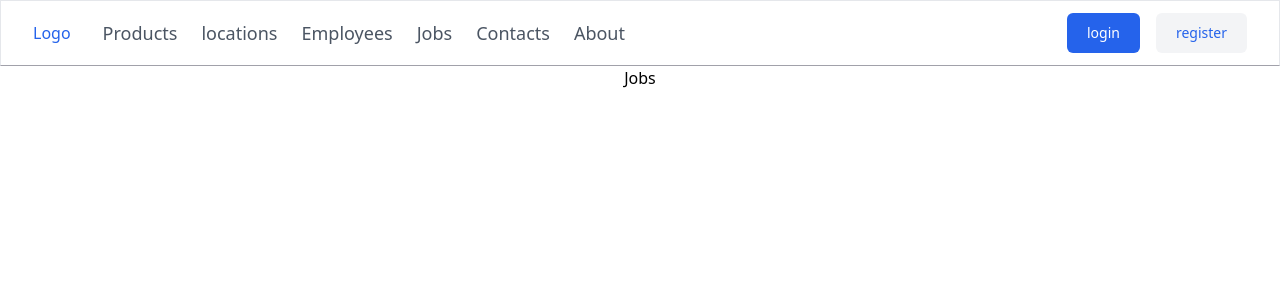
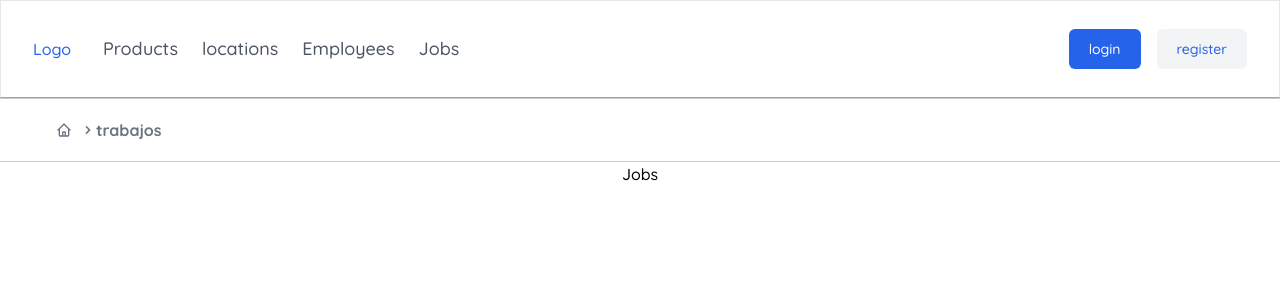
Before and after one commit to Jhonii10/APP-INDI-1, a React (Create React App) app: page /trabajos in a window 1280 px wide. Shown: the top 300 px of the page. Built offline with nearby package versions, Linux system fonts and the light colour scheme; the HTML template or start-up script is replaced by a standard one.

Commit message:
creacion de breadCrums

```diff
--- a/src/App.css
+++ b/src/App.css
@@ -1,4 +1,9 @@
+@import url('https://fonts.googleapis.com/css2?family=Fredoka+One&family=Yanone+Kaffeesatz&display=swap');
+@import url('https://fonts.googleapis.com/css2?family=Quicksand:wght@300;500;700&display=swap');
+
+
 .App {
+  font-family: 'Quicksand', sans-serif !important;
   text-align: center;
 }
 
--- /dev/null
+++ b/src/components/BreadCrums.jsx
@@ -0,0 +1,59 @@
+import React from 'react';
+import { Link, useLocation } from 'react-router-dom';
+
+const Breadcrumbs = () => {
+  const location = useLocation();
+  const pathnames = location.pathname.split('/').filter((x) => x);
+
+  return (
+    <nav className="flex text-gray-500 text-base px-14 h-16 border-y border-black border-opacity-20">
+      <ul className="flex space-x-2 items-center">
+        <li>
+          <Link to="/" className="hover:text-gray-700 ">
+          <span class="sr-only"> Home </span>
+
+          <svg
+           xmlns="http://www.w3.org/2000/svg"
+           class="h-4 w-4"
+           fill="none"
+           viewBox="0 0 24 24"
+           stroke="currentColor">
+           <path
+            stroke-linecap="round"
+            stroke-linejoin="round"
+            stroke-width="2"
+            d="M3 12l2-2m0 0l7-7 7 7M5 10v10a1 1 0 001 1h3m10-11l2 2m-2-2v10a1 1 0 01-1 1h-3m-6 0a1 1 0 001-1v-4a1 1 0 011-1h2a1 1 0 011 1v4a1 1 0 001 1m-6 0h6"
+            />
+           </svg>
+          </Link>
+        </li>
+        {
+          pathnames.map((name, index) => {
+          const routeTo = `/${pathnames.slice(0, index + 1).join('/')}`;
+          const isLast = index === pathnames.length - 1;
+          const breadcrumbClass = isLast ? 'font-semibold' : '';
+
+          return (
+            <li key={routeTo} className={`flex items-center ${breadcrumbClass}`}>
+            <li class="rtl:rotate-180">
+            <svg
+            xmlns="http://www.w3.org/2000/svg"
+            class="h-4 w-4"
+            viewBox="0 0 20 20"
+            fill="currentColor">
+            <path
+            fill-rule="evenodd"
+            d="M7.293 14.707a1 1 0 010-1.414L10.586 10 7.293 6.707a1 1 0 011.414-1.414l4 4a1 1 0 010 1.414l-4 4a1 1 0 01-1.414 0z"
+            clip-rule="evenodd"/>
+            </svg>
+              </li>
+              {isLast ? name : <Link to={routeTo} className="hover:text-gray-700">{name}</Link>}
+            </li>
+          );
+        })}
+      </ul>
+    </nav>
+  );
+};
+
+export default Breadcrumbs;
--- a/src/components/Navbar.jsx
+++ b/src/components/Navbar.jsx
@@ -21,15 +21,7 @@ const Navbar = () => {
     {
         label:'Jobs',
         url:'/trabajos'
-    },
-    {
-        label:'Contacts',
-        url:'/contactanos'
-    },
-    {
-        label:'About',
-        url:'/quienes-somos'
-    },
+    }
 
 
   ]
@@ -39,8 +31,8 @@ const Navbar = () => {
 
     return (
         <div>
-            <header className='bg-white border border-b-zinc-400'>
-                <div className='mx-auto flex h-16 max-w-screen-2xl items-center gap-8 px-4 sm:px-6 lg:px-8 ' >
+            <header className='bg-white border border-b-zinc-400 '>
+                <div className='mx-auto flex h-16 max-w-screen-2xl items-center gap-8 px-4 sm:px-6 lg:px-8 h-24 ' >
                     <NavLink className='block text-blue-600' to='/'>
                         <span className=''>Logo</span>
                     </NavLink>
@@ -48,6 +40,7 @@ const Navbar = () => {
                     <div className='flex flex-1 items-center justify-end md:justify-between'>
                     <nav aria-label="Site Nav" class="hidden md:block">
         <ul class="flex items-center gap-6 text-lg">
+
 
             {
                 menuItems.map((elements)=>{
--- a/src/components/SliderShow.jsx
+++ b/src/components/SliderShow.jsx
@@ -48,7 +48,7 @@ const SliderShow = () => {
       <div className='buttons'>
 
       {/* Botón para la diapositiva anterior */}
-      <button className="prev" onClick={prevImage}><svg xmlns="http://www.w3.org/2000/svg" id="Outline" viewBox="0 0 24 24" width="25" height="25"><path d="M19,11H9l3.29-3.29a1,1,0,0,0,0-1.42,1,1,0,0,0-1.41,0l-4.29,4.3A2,2,0,0,0,6,12H6a2,2,0,0,0,.59,1.4l4.29,4.3a1,1,0,1,0,1.41-1.42L9,13H19a1,1,0,0,0,0-2Z"/></svg></button>
+      <button className="prev" onClick={prevImage}><svg xmlns="http://www.w3.org/2000/svg" id="Outline" viewBox="0 0 24 24" width="25" height="25   "><path d="M19,11H9l3.29-3.29a1,1,0,0,0,0-1.42,1,1,0,0,0-1.41,0l-4.29,4.3A2,2,0,0,0,6,12H6a2,2,0,0,0,.59,1.4l4.29,4.3a1,1,0,1,0,1.41-1.42L9,13H19a1,1,0,0,0,0-2Z"/></svg></button>
 
       {/* Botón para la siguiente diapositiva */}
       <button className="next" onClick={nextImage}><svg xmlns="http://www.w3.org/2000/svg" id="Outline" viewBox="0 0 24 24" width="25" height="25"><path d="M18,12h0a2,2,0,0,0-.59-1.4l-4.29-4.3a1,1,0,0,0-1.41,0,1,1,0,0,0,0,1.42L15,11H5a1,1,0,0,0,0,2H15l-3.29,3.29a1,1,0,0,0,1.41,1.42l4.29-4.3A2,2,0,0,0,18,12Z"/></svg></button>
--- a/src/pages/Employees.jsx
+++ b/src/pages/Employees.jsx
@@ -1,8 +1,11 @@
 import React from 'react'
+import Breadcrumbs from '../components/BreadCrums'
 
 const Employees = () => {
   return (
     <div>
+
+        <Breadcrumbs/>
         <h1>Employees</h1>
     </div>
   )
--- a/src/pages/Jobs.jsx
+++ b/src/pages/Jobs.jsx
@@ -1,8 +1,10 @@
 import React from 'react';
+import Breadcrumbs from '../components/BreadCrums';
 
 const Jobs = () => {
     return (
         <div>
+        <Breadcrumbs/>
             <h1>Jobs</h1>
         </div>
     );
--- a/src/pages/Locations.jsx
+++ b/src/pages/Locations.jsx
@@ -1,8 +1,11 @@
 import React from 'react';
+import Breadcrumbs from '../components/BreadCrums';
 
 const Locations = () => {
     return (
         <div>
+
+            <Breadcrumbs/>
             <h1>Locations</h1>
         </div>
     );
--- a/src/pages/Products.jsx
+++ b/src/pages/Products.jsx
@@ -1,8 +1,11 @@
 import React from 'react';
+import Breadcrumbs from '../components/BreadCrums';
 
 const Products = () => {
     return (
         <div>
+
+            <Breadcrumbs/>
             <h1>Products</h1>
         </div>
     );
```
